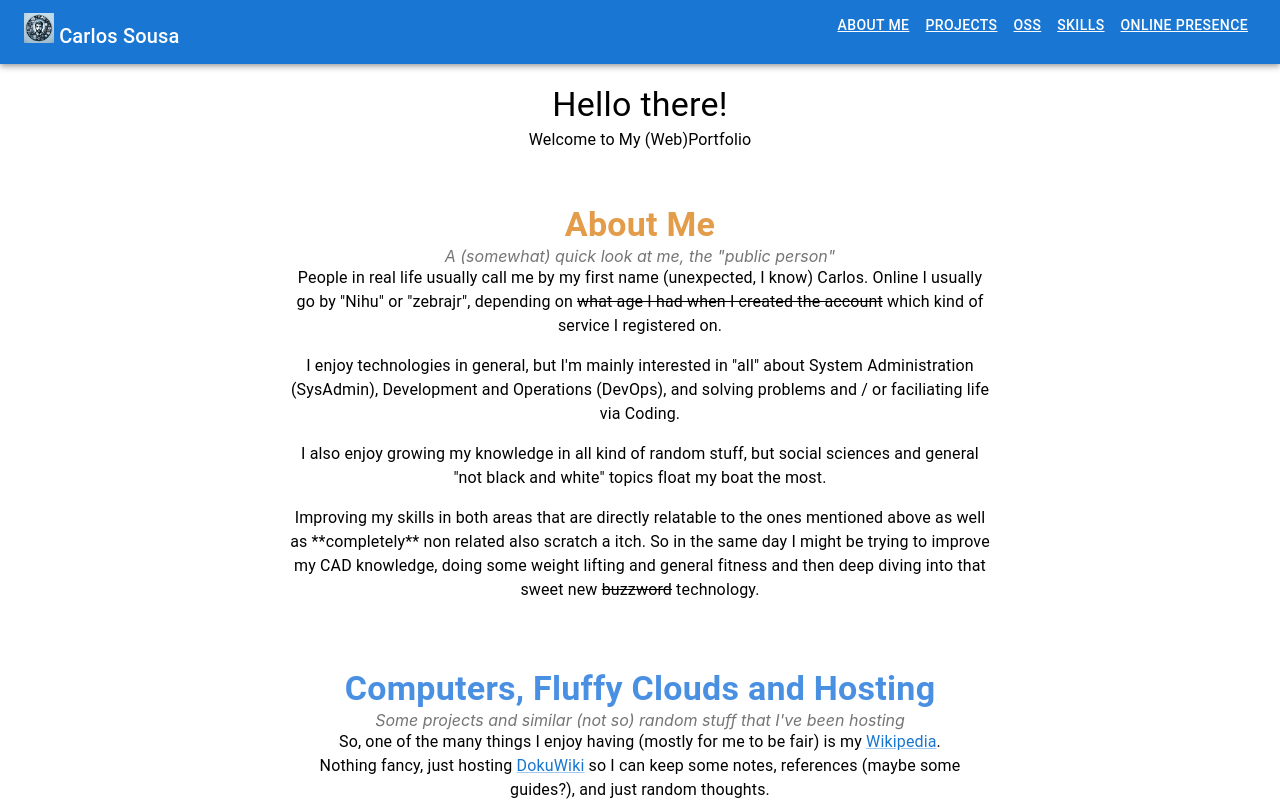
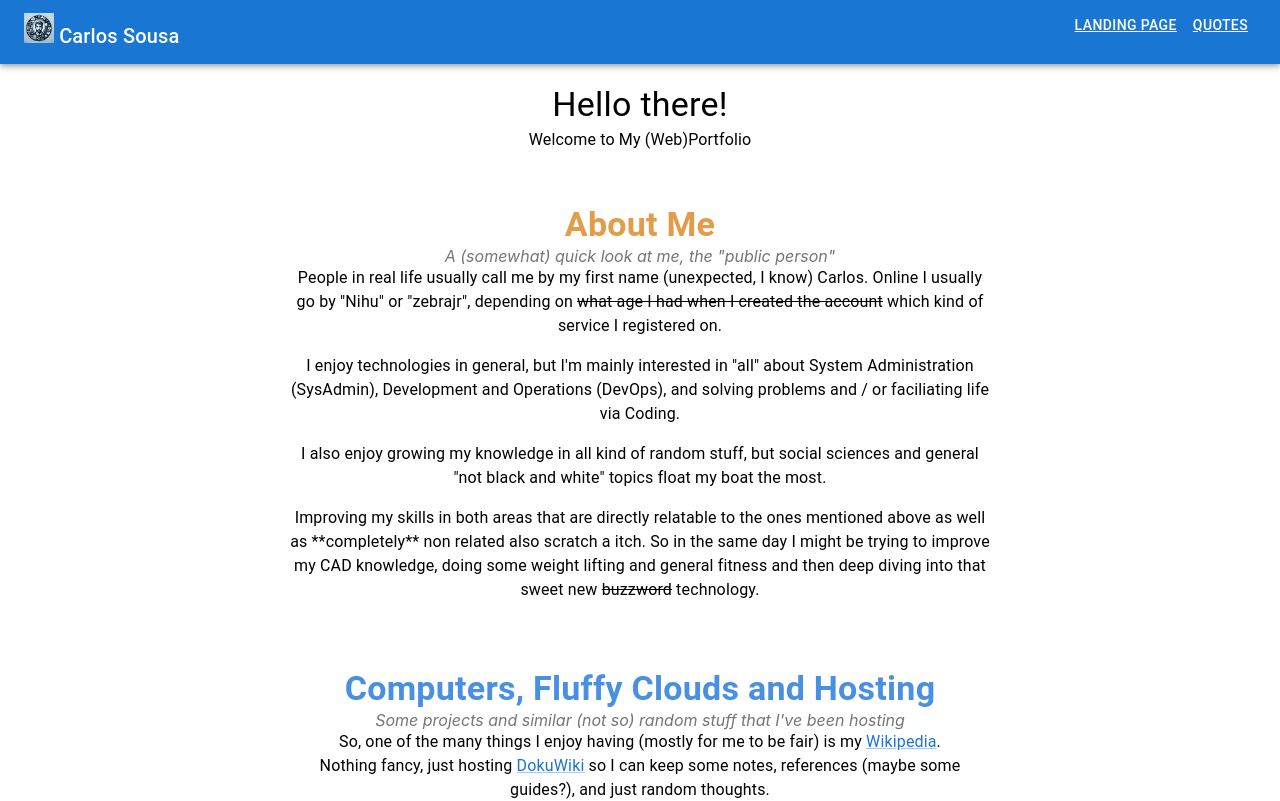
Before and after one commit to zebrajr/website, a React (Create React App) app in the folder frontend/: page / in a window 1280 px wide. Shown: the top 801 px of the page. Built offline with nearby package versions, Linux system fonts and the light colour scheme.

Commit message:
add basic routing, multi-page support

```diff
--- a/frontend/package.json
+++ b/frontend/package.json
@@ -11,6 +11,7 @@
     "@testing-library/user-event": "^13.5.0",
     "react": "^18.2.0",
     "react-dom": "^18.2.0",
+    "react-router-dom": "^6.22.1",
     "react-scripts": "5.0.1",
     "web-vitals": "^2.1.4"
   },
--- a/frontend/src/App.js
+++ b/frontend/src/App.js
@@ -1,30 +1,30 @@
 import './App.css';
+import React from 'react';
+import {BrowserRouter as Router, Routes, Route } from 'react-router-dom';
 
-import React from 'react';
+// Import Components
 import Navbar from './components/Navbar';
-import WelcomeText from './components/Welcome';
-import AboutMe from './components/AboutMe';
-import ProjectList from './components/ProjectList';
-import ProjectsText from './components/ProjectsText';
-import OnlinePresence from './components/OnlinePresence';
-import CompetenciesSkills from './components/Skills';
 import Footer from './components/Footer';
 import FootPadding from './components/FootPadding';
+
+// Import Pages
+import LandingPage from './pages/LandingPage';
+import QuotesPage from './pages/QuotesPage';
 
 function App() {
     return (
         <div className="App">
+        <Router>
             <Navbar />
             <main>
-                <WelcomeText />
-                <AboutMe />
-                <ProjectsText />
-                <ProjectList />
-                <CompetenciesSkills />
-                <OnlinePresence />
+                <Routes>
+                    <Route path="/" element={<LandingPage />} />
+                    <Route path="/" element={<QuotesPage />} />
+                </Routes>
             </main>
             <Footer />
             <FootPadding />
+        </Router>
         </div>
     );
 }
--- a/frontend/src/components/Navbar.js
+++ b/frontend/src/components/Navbar.js
@@ -17,20 +17,11 @@ function Navbar() {
                         <img src={ bannerImage.name } width="30px" alt={ bannerImage.alt }/> Carlos Sousa
                     </Typography>
                     <Box>
-                        <MuiLink href="#aboutme" color="inherit" variant="button" sx={{ margin: 1 }}>
-                            About  Me
+                        <MuiLink href="/" color="inherit" variant="button" sx={{ margin: 1 }}>
+                            Landing Page
                         </MuiLink>
-                        <MuiLink href="#projects" color="inherit" variant="button" sx={{ margin: 1 }}>
-                            Projects
-                        </MuiLink>
-                        <MuiLink href="#oss" color="inherit" variant="button" sx={{ margin: 1 }}>
-                            OSS
-                        </MuiLink>
-                        <MuiLink href="#skills" color="inherit" variant="button" sx={{ margin: 1 }}>
-                            Skills
-                        </MuiLink>
-                        <MuiLink href="#onlinePresence" color="inherit" variant="button" sx={{ margin: 1 }}>
-                            Online Presence
+                        <MuiLink href="quotes" color="inherit" variant="button" sx={{ margin: 1 }}>
+                            Quotes
                         </MuiLink>
                     </Box>
                 </Box>
--- /dev/null
+++ b/frontend/src/pages/LandingPage.js
@@ -0,0 +1,25 @@
+import React from 'react';
+
+import WelcomeText from '../components/Welcome';
+import AboutMe from '../components/AboutMe';
+import ProjectList from '../components/ProjectList';
+import ProjectsText from '../components/ProjectsText';
+import OnlinePresence from '../components/OnlinePresence';
+import CompetenciesSkills from '../components/Skills';
+
+
+
+function LandingPage() {
+    return(
+        <div>
+            <WelcomeText />
+            <AboutMe />
+            <ProjectsText />
+            <ProjectList />
+            <CompetenciesSkills />
+            <OnlinePresence />
+        </div>
+    );
+}
+
+export default LandingPage;
--- /dev/null
+++ b/frontend/src/pages/QuotesPage.js
@@ -0,0 +1,11 @@
+import React from 'react';
+
+function QuotesPage(){
+    return (
+        <div>
+            Placeholder
+        </div>
+    );
+}
+
+export default QuotesPage;
```
Also changed, not shown: 1 other file (tests, documents, lock files or other folders).
